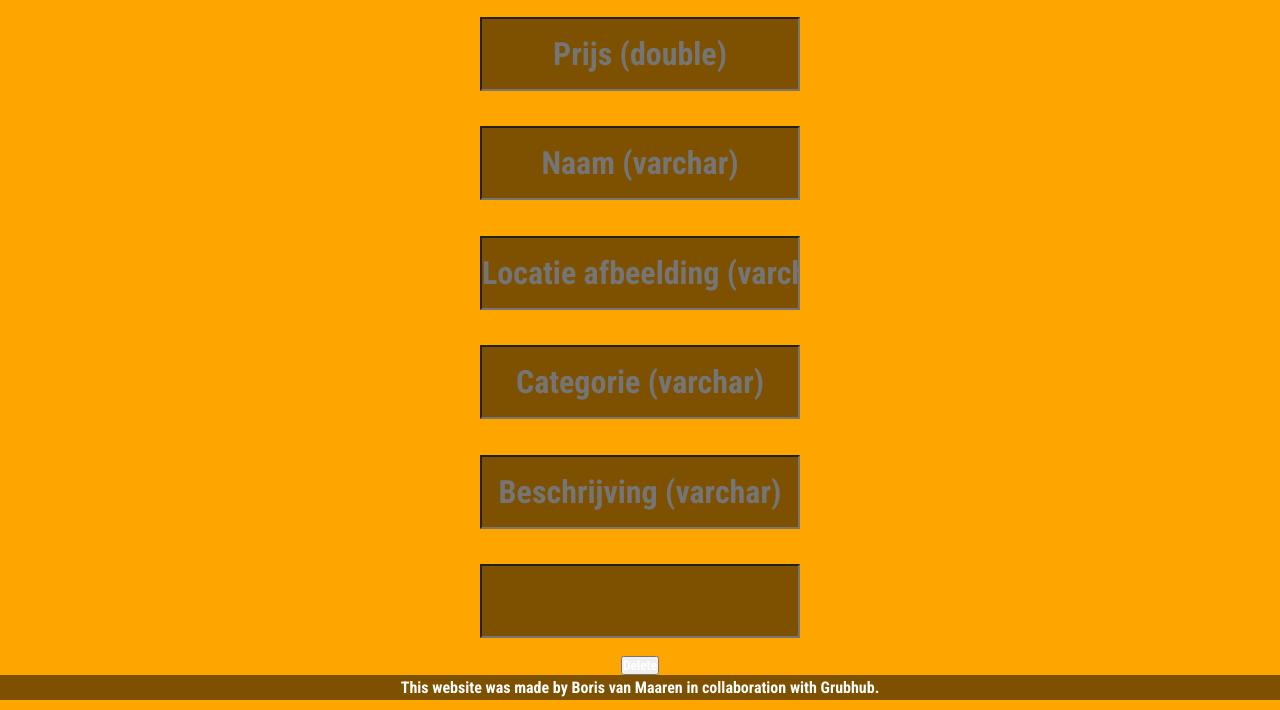
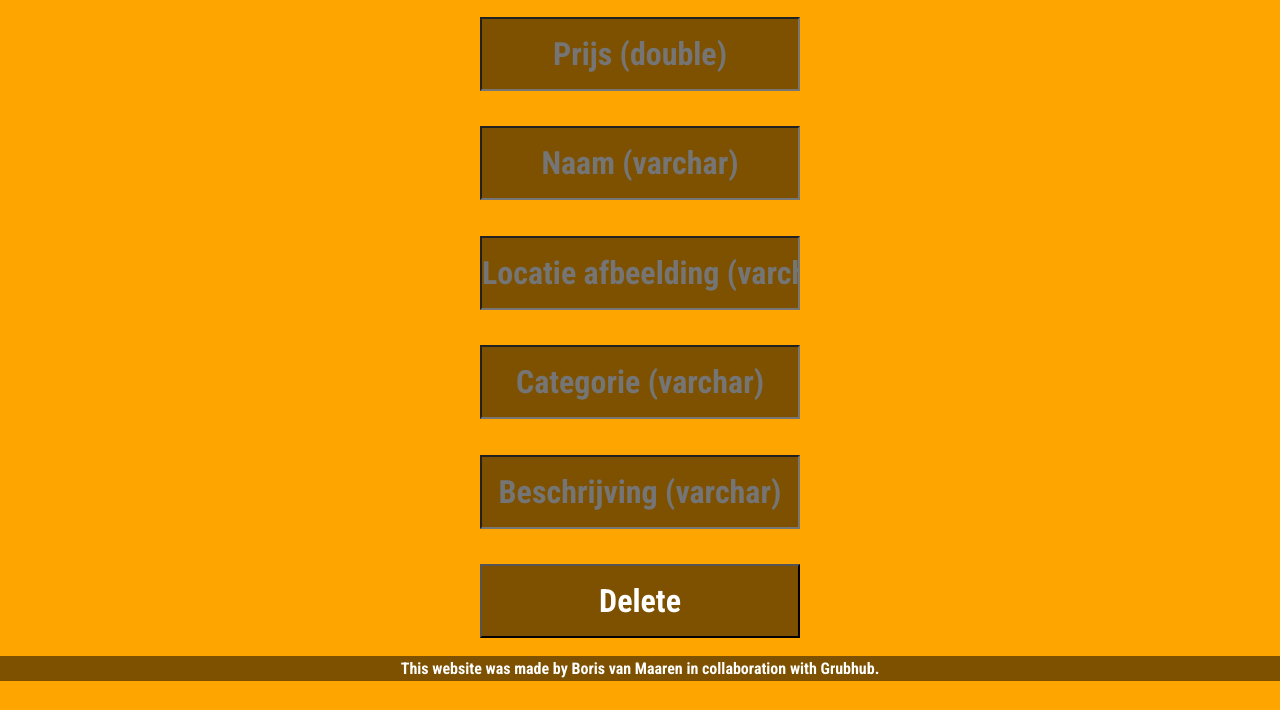
Before and after one commit to CeMagnum/minicrud, a PHP site: page /product.php in a window 1280 px wide. Shown: the part 90-800 px from the top of the page. Run offline with PHP 8.4, Linux system fonts and the light colour scheme; data that the repository does not hold is empty.

Commit message:
id value hidden

```diff
--- a/assets/css/style.css
+++ b/assets/css/style.css
@@ -24,7 +24,7 @@ form {
     flex-wrap: wrap;
 }
 
-input {
+input, button {
     background-color: rgba(0, 0, 0, 0.51);
     width: 25%;
     padding-sides: 5rem;
@@ -105,6 +105,9 @@ main div img {
     margin-top: 5px;
 }
 
+.onzichtbaar {
+    display: none;
+}
 
 /* animaties -------------------------------------------*/
 @keyframes fadein {
--- a/product.php
+++ b/product.php
@@ -26,7 +26,7 @@
 
 
         <form action="verwijder.php" method="POST">
-            <input type="text" value="<?php echo $_GET['product_id']?>" name="product_id" />
+            <input class="onzichtbaar" type="text" value="<?php echo $_GET['product_id']?>" name="product_id" />
     <button type="submit" name="verwijderItem" value="Verwijder item">Delete</button>
 </form>
     </main>
--- a/verwijder.php
+++ b/verwijder.php
@@ -4,6 +4,5 @@
             $stm = $conn->prepare("DELETE FROM menukaart WHERE ID = :product_id");
             $stm->bindParam(":product_id", $_POST['product_id'], PDO::PARAM_INT);
             $stm->execute();
-
         }
 ?>
```
